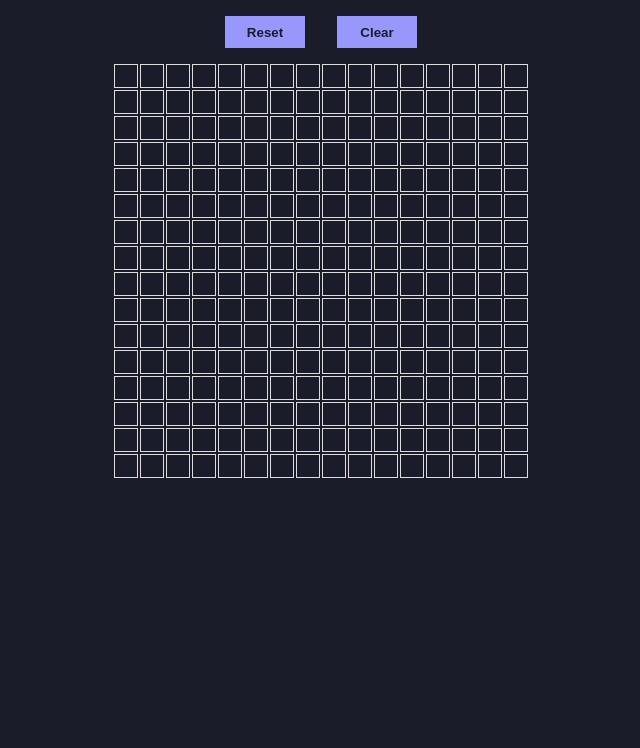
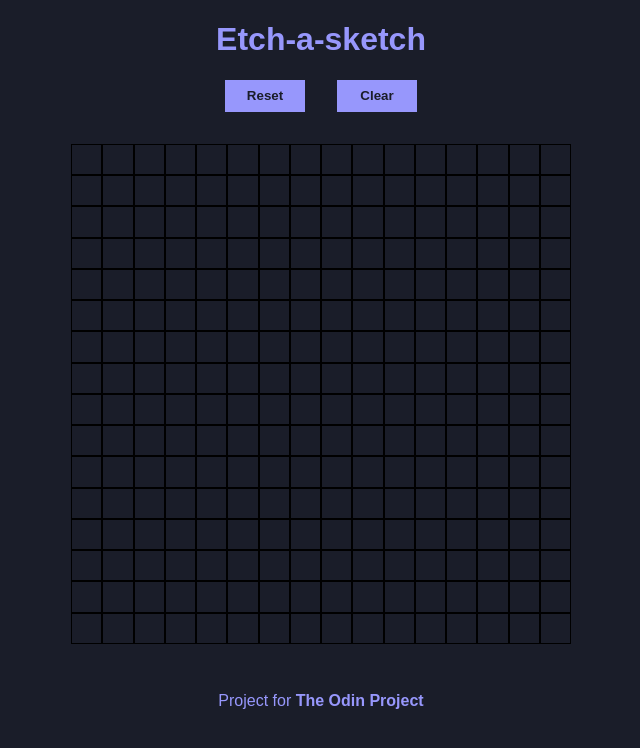
Before and after one commit to Biming2/etch-a-sketch, a plain HTML site: page index.html in a window 1280 px wide. Both pictures are taken after a click on the button "Clear". Shown: the whole page, without its empty margins (319-959 px from the left). Drawn offline with Linux system fonts and the light colour scheme.

Commit message:
Finished layout and functionality

```diff
--- a/index.html
+++ b/index.html
@@ -6,10 +6,16 @@
 </head>
 <body>
     <header>
+        <h1>Etch-a-sketch</h1>
+    </header>
+    <div class="buttons">
         <button id="reset">Reset</button>
         <button id="clear">Clear</button>
-    </header>
+    </div>
     <div id="container"></div>
+    <footer>
+        <p>Project for <b>The Odin Project</b></p>
+    </footer>
 </body>
 
 <script src="script.js"></script>
--- a/script.js
+++ b/script.js
@@ -2,48 +2,57 @@ const container = document.getElementById('container');
 const clearBtn = document.getElementById('clear');
 const resetBtn = document.getElementById('reset');
 
-function makeGrid(rows, cols) {
-    container.style.setProperty('--grid-rows', rows);
-    container.style.setProperty('--grid-cols', cols);
+window.addEventListener("load", setDefaultGrid);
+clearBtn.addEventListener('click', clearGrid);
+resetBtn.addEventListener("click", resetGrid);
 
-    for(let i = 0; i < (rows * cols); i++) {
+function setDefaultGrid() {
+    makeGrid(16);
+}
+
+function makeGrid(size) {
+    container.style.gridTemplateColumns = `repeat(${size}, 1fr)`;
+
+    for(let i = 0; i < (size * size); i++) {
         let cell = document.createElement('div');
-        container.appendChild(cell).className = 'grid-item';
+        cell.classList = 'grid-item';
+        cell.addEventListener('mouseover', generateColor);
+        container.appendChild(cell);
     }
 }
 
-function generateColor() {
+function generateColor(e) {
     let letters = '0123456789ABCDEF';
     let color = '#';
 
     for(let i = 0; i < 6; i++) {
-        color += letters[Math.floor(Math.random() *16 )];
+        color += letters[Math.floor(Math.random() * 16)];
     }
 
-    return color;
+    e.target.style.backgroundColor = color;
 }
 
-makeGrid(16, 16);
-//let color = generateColor();
-const gridItems = document.getElementsByClassName('grid-item');
-const gridItemsArray = Array.prototype.slice.call(gridItems);
+function clearGrid() {
+    let gridItems = document.getElementsByClassName('grid-item');
+    let gridItemsArray = Array.prototype.slice.call(gridItems);
 
-gridItemsArray.forEach(item => {
-    item.addEventListener('mouseover', function() {
-        item.style.backgroundColor = generateColor();
-    });
-});
-
-clearBtn.addEventListener('click', function() {
     gridItemsArray.forEach(item => {
         item.style.backgroundColor = 'rgb(26, 29, 41)';
     });
-});
+}
 
-resetBtn.addEventListener('click', function() {
+function resetGrid() {
+    let gridArray = Array.from(container.childNodes);
+
+    gridArray.forEach(item => {
+        container.removeChild(item);
+    });
+
     let gridChoice = 0;
-    while(gridChoice <= 0 || gridChoice >= 100 || isNaN(gridChoice)) {
+    while(gridChoice <= 0 || gridChoice >= 65 || isNaN(gridChoice)) {
         gridChoice = prompt("Choose a number of squares per side for the new grid (1-64):");
     }
-    makeGrid(gridChoice, gridChoice);
-});
+
+    clearGrid();
+    makeGrid(gridChoice);
+}
--- a/style.css
+++ b/style.css
@@ -1,15 +1,19 @@
-:root {
-    --grid-cols: 1;
-    --grid-rows: 1;
+html, body {
+    height: 100%;
+    width: 100%;
+    padding: 0;
+    margin: 0;
+    font-family: arial, sans-serif;
+}
+
+html {
     background-color: rgb(26, 29, 41);
 }
 
 body {
+    overflow: hidden;
     display: flex;
     flex-direction: column;
-    align-items: center;
-    margin: 0;
-    padding: 0;
 }
 
 header {
@@ -17,7 +21,12 @@ header {
     display: flex;
     flex-direction: row;
     justify-content: center;
-    padding: 1rem 0rem 1rem 0rem;
+    color: rgb(151, 151, 252);
+}
+
+.buttons {
+    display: flex;
+    justify-content: center;
 }
 
 button {
@@ -36,18 +45,21 @@ button:hover {
 }
 
 #container {
+    width: 500px;
+    height: 500px;
+    max-width: 500px;
+    max-height: 500px;
+    margin: 2rem auto;
     background-color: rgb(26, 29, 41);
     display: grid;
-    grid-template-rows: repeat(var(--grid-rows), 1.5rem);
-    grid-template-columns: repeat(var(--grid-cols), 1.5rem);
-    grid-gap: 2px;
 }
 
 .grid-item {
-    border: 1px solid #ddd;
+    border: 1px solid rgb(0, 0, 0);
+}
+
+footer {
+    width: 100%;
+    color: rgb(151, 151, 252);
     text-align: center;
-  }
-
-.grid-item:hover {
-    background-color: red;
 }
```
Also changed, not shown: 1 other file.
